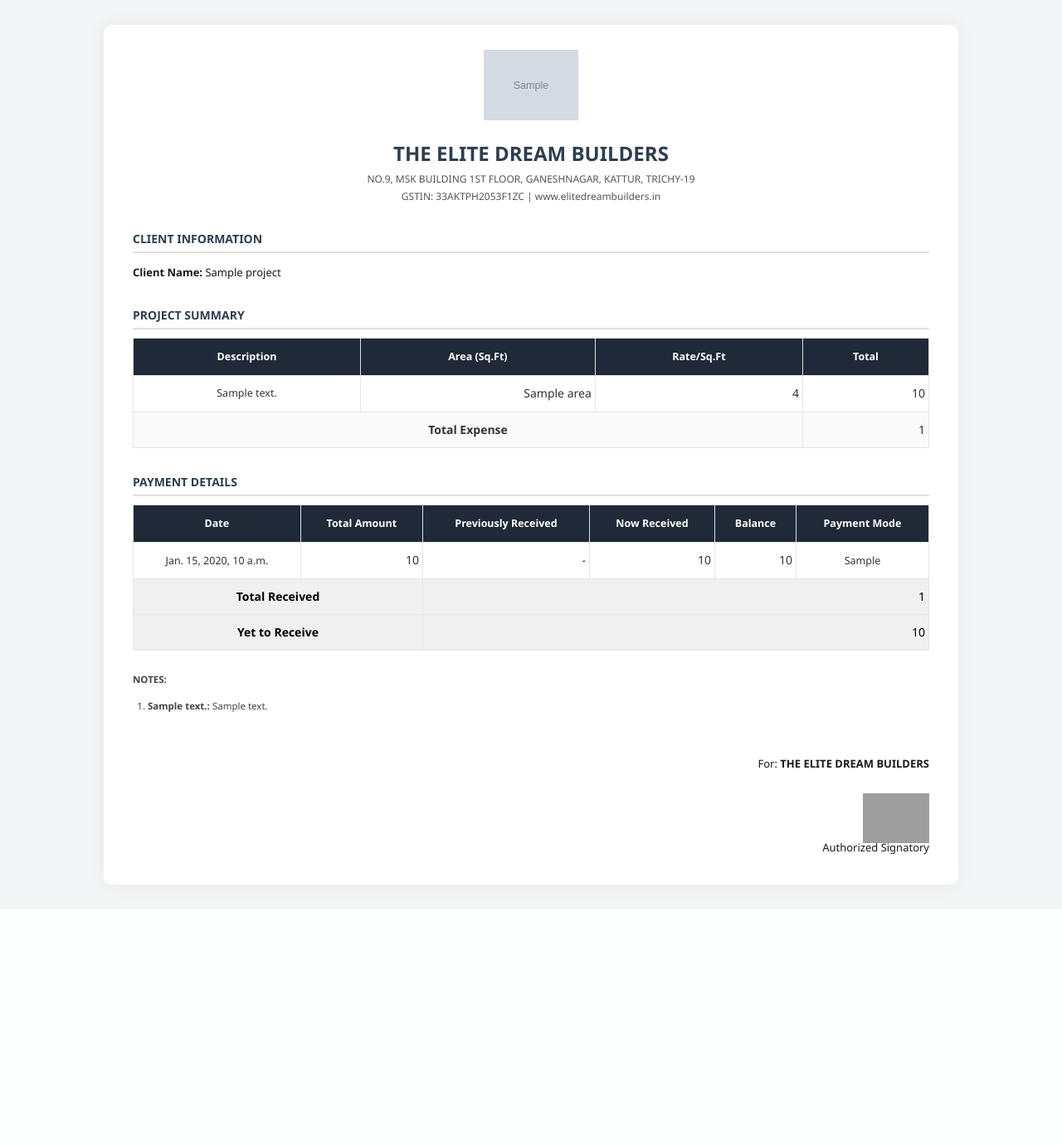
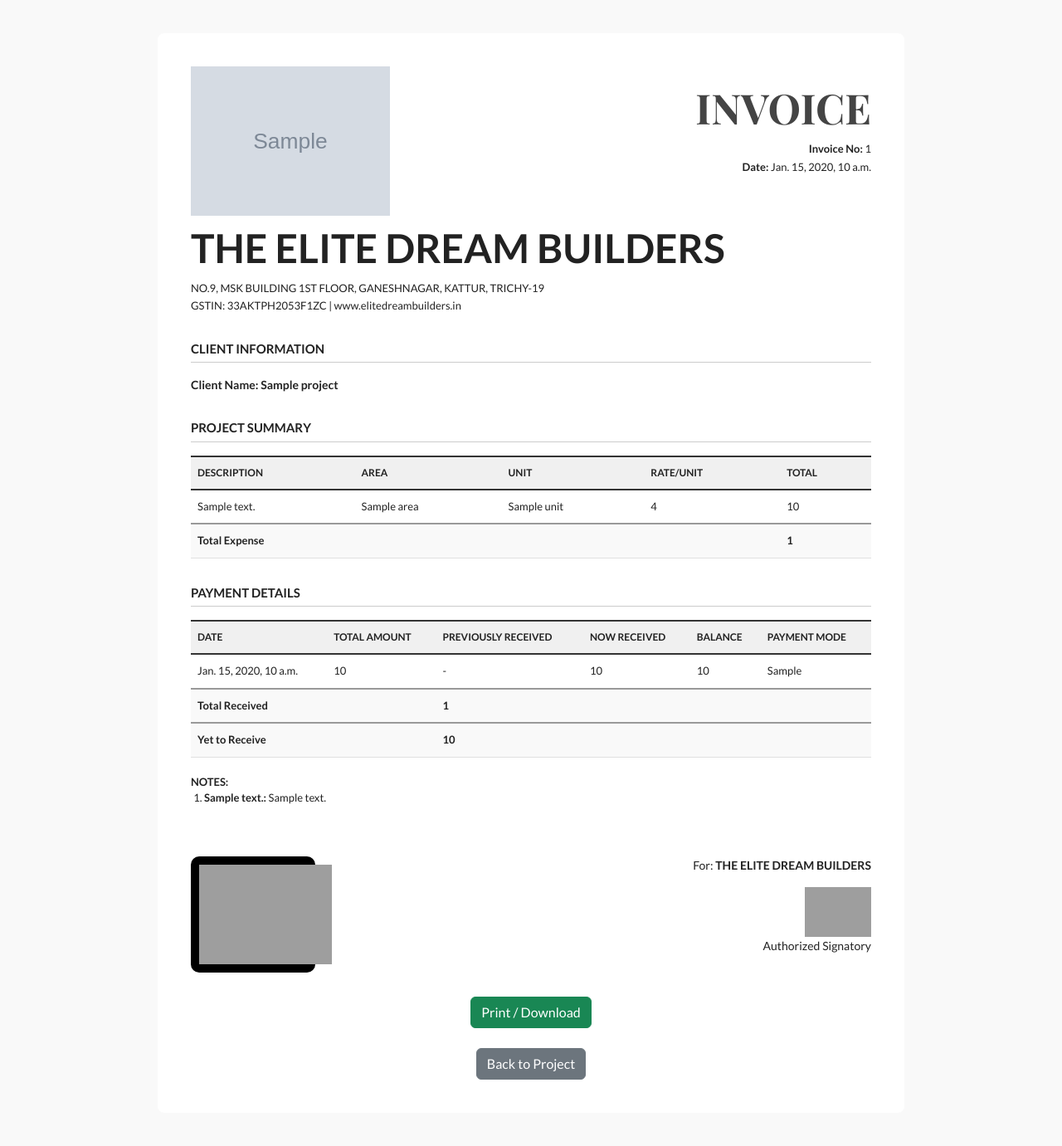
Before and after one commit to vivek248-cloud/billing, a Django app: template ledger_system/projects/templates/projects/invoice.html in a window 1280 px wide. Shown: the whole page at 83% size. Before the commit the page ends 1072 px from the top, so only its background shows below. Run offline with Django 3.2, Linux system fonts and the light colour scheme; the template is opened without the code that fills it: most values are stand-ins (such as "Sample title", 1, 10 or a date in 2020); grey boxes marked "Sample" are stand-in pictures; grey boxes are pictures that could not be loaded.

Commit message:
Update invoice.html

```diff
--- a/ledger_system/projects/templates/projects/invoice.html
+++ b/ledger_system/projects/templates/projects/invoice.html
@@ -1,4 +1,3 @@
-
 {% load extra_filters %}
 {% load static %}
 {% load humanize %}
@@ -8,181 +7,212 @@
 <html lang="en">
 <head>
     <meta charset="UTF-8">
-    <title>Invoice - {{ project.name }}</title>
+    <title>Invoice - {{ project.client_name }} ({{ invoice_date }})</title>
     <meta name="viewport" content="width=device-width, initial-scale=1.0">
+    <link href="https://cdn.jsdelivr.net/npm/bootstrap@5.3.0/dist/css/bootstrap.min.css" rel="stylesheet">
+   <!-- Add this to <head> -->
+<link href="https://fonts.googleapis.com/css2?family=Playfair+Display:wght@400;700&family=Lato:wght@300;400;700&display=swap" rel="stylesheet">
 
 <style>
     body {
-        font-family: 'Segoe UI', 'Arial', sans-serif;
-        font-size: 13px;
-        color: #1a1a1a;
-        margin: 0;
-        background: #f4f5f7;
-        line-height: 1.6;
+        font-family: 'Lato', sans-serif;
+        background: #f9f9f9;
+        color: #222;
+        font-size: 14px;
     }
 
     .invoice-box {
-        max-width: 960px;
-        margin: 30px auto;
-        padding: 30px 35px;
-        background: #ffffff;
-        border-radius: 10px;
-        box-shadow: 0 0 25px rgba(0, 0, 0, 0.05);
+        max-width: 900px;
+        margin: 40px auto;
+        padding: 40px;
+        background: #fff;
+        border-radius: 8px;
+
     }
 
     .top-section {
-        text-align: center;
         margin-bottom: 30px;
     }
 
-    .top-section img {
-        height: 85px;
+    .top-section h1 {
+
+        font-size: 48px;
+        font-weight: 700;
         margin-bottom: 10px;
     }
 
-    .top-section h1 {
-        font-size: 24px;
-        margin: 5px 0 2px;
-        color: #2c3e50;
-        font-weight: 700;
+    .top-section p {
+        font-size: 13px;
+        margin: 2px 0;
     }
 
-    .top-section p {
-        margin: 2px 0;
-        font-size: 12px;
-        color: #555;
+    .invoice-meta {
+        float: right;
+        text-align: right;
+        margin-top: 20px;
+    }
+
+    .invoice-meta h1 {
+        font-family: 'Playfair Display', serif;
+        font-size: 50px;
+        color: #444;
     }
 
     .section-title {
-        font-size: 14px;
-        font-weight: 600;
-        color: #2c3e50;
+        font-weight: bold;
+        font-size: 15px;
+        border-bottom: 1px solid #ccc;
+        padding-bottom: 5px;
         margin-top: 30px;
-        margin-bottom: 10px;
-        border-bottom: 2px solid #e0e0e0;
-        padding-bottom: 4px;
     }
 
     table {
         width: 100%;
         border-collapse: collapse;
-        margin-bottom: 25px;
-        font-size: 12.5px;
+        margin-top: 10px;
     }
 
-    thead {
-        background-color: #f3f5f7;
+    th, td {
+        padding: 10px 8px;
+        border-bottom: 1px solid #e0e0e0;
+        font-size: 13px;
     }
 
     th {
-        padding: 12px 10px;
-        text-align: center;
-        color: white!important;
+        background-color: #f0f0f0;
         font-weight: 600;
-        border: 1px solid #e0e0e0;
+        border-top: 2px solid #333;
+        border-bottom: 2px solid #333;
+        text-transform: uppercase;
+        font-size: 12px;
     }
 
-    td {
-        padding: 10px;
-        text-align: center;
-        border: 1px solid #e6e6e6;
-        color: #333;
-    }
-
-    tbody tr:nth-child(even) {
+    tr:nth-child(even) {
         background-color: #fafafa;
     }
 
-    .total-row {
-        font-size: 14px;
-        font-weight: 600;
-        background-color: #f0f0f0;
-        color: #000;
+    .total-row td {
+        font-weight: bold;
+        background: #f9f9f9;
+        border-top: 2px solid #999;
     }
 
-    .highlight-td {
-        background-color: #1f2937;
-        color: white!important;
-        font-weight: 600;
+    .qr-code {
+        background-color: #000;
+        width: 150px;
+        padding: 10px;
+        border-radius: 10px;
     }
 
-    .notes {
-        font-size: 11.5px;
-        line-height: 1.7;
-        margin-top: 20px;
-        color: #444;
-    }
-
-    .notes ol {
-        padding-left: 18px;
-    }
-
-    .signature {
-        margin-top: 50px;
-        text-align: right;
-        font-size: 13px;
-    }
-
-    .signature p {
-        margin: 4px 0;
+    .qr-code img {
+        height: 120px;
+        display: block;
+        margin: auto;
     }
 
     .signature img {
         height: 60px;
-        margin-bottom: -10px;
     }
 
-    .rupees {
-        text-align: right;
+    .notes {
+        margin-top: 20px;
+        font-size: 13px;
+    }
+
+    .notes ol {
+        padding-left: 16px;
+    }
+
+    .payment-section {
+        margin-top: 40px;
+        display: flex;
+        justify-content: space-between;
+        flex-wrap: wrap;
+    }
+
+    .signature, .qr-sign {
+        margin-top: 20px;
+    }
+
+    .no-print {
+        text-align: center;
+        margin-top: 40px;
+    }
+
+    .btn-print {
+        background-color: #333;
+        color: #fff;
+        border: none;
+        padding: 10px 25px;
         font-size: 14px;
-        font-weight: 500;
-        padding-right: 4px;
+        border-radius: 4px;
+    }
+
+    .btn-print:hover {
+        background-color: #555;
     }
 
    @media print {
     body {
-            background: #fff;
         margin: 0;
+        padding: 0;
+        font-size: 12pt;
     }
 
     .invoice-box {
-            border: none;
+        padding: 10px !important;
+        margin: 0 auto;
+        width: 100%;
+        max-width: 100%;
         box-shadow: none;
-            padding: 0;
-            margin: 0;
     }
 
+    table {
+        width: 100%;
+        border-collapse: collapse;
+    }
+
+    @page {
+        size: A4 portrait;
+        margin: 1cm;
+    }
+
+    /* Remove any print-unfriendly elements */
     .no-print {
         display: none;
     }
 }
 
-    @page {
-        size: A4;
-        margin: 15mm;
-    }
 </style>
 
+
 </head>
+
 <body>
 <div class="invoice-box">
     <div class="top-section">
-        <img src="{{ logo_url }}" alt="Company Logo">
+        <div class="invoice-meta">
+            <h1>INVOICE</h1>
+            <p><strong>Invoice No:</strong> {{ invoice_number }}</p>
+            <p><strong>Date:</strong> {{ invoice_date }}</p>
+        </div>
+        <img src="{{ logo_url }}" alt="Company Logo" style="height: 180px; margin-bottom: 10px;">
         <h1>THE ELITE DREAM BUILDERS</h1>
         <p>NO.9, MSK BUILDING 1ST FLOOR, GANESHNAGAR, KATTUR, TRICHY-19</p>
         <p>GSTIN: 33AKTPH2053F1ZC | www.elitedreambuilders.in</p>
     </div>
 
     <p class="section-title">CLIENT INFORMATION</p>
-    <p><strong>Client Name:</strong> {{ project.client_name }}</p>
+    <p><strong>Client Name:</strong> <strong>{{ project.client_name }}</strong></p>
 
     <p class="section-title">PROJECT SUMMARY</p>
     <table>
         <thead>
         <tr class="highlight-td">
             <th>Description</th>
-            <th>Area (Sq.Ft)</th>
-            <th>Rate/Sq.Ft</th>
+            <th>Area</th>
+            <th>Unit</th>
+            <th>Rate/Unit</th>
             <th>Total</th>
         </tr>
         </thead>
@@ -191,14 +221,13 @@
             <tr>
                 <td>{{ expense.description }}</td>
                 <td class="rupees">{{ expense.area }}</td>
+                <td class="rupees">{{ expense.unit }}</td>
                 <td class="rupees">{{ expense.rate|indian_currency }}</td>
                 <td class="rupees">{{ expense.amount|indian_currency }}</td>
             </tr>
-        {% empty %}
-            <tr><td colspan="4">No expenses found for this project.</td></tr>
         {% endfor %}
         <tr class="total-row">
-            <td colspan="3">Total Expense</td>
+            <td colspan="4">Total Expense</td>
             <td class="rupees">{{ total_expense|indian_currency }}</td>
         </tr>
         </tbody>
@@ -226,18 +255,16 @@
                 <td class="rupees">{{ row.remaining_after_payment|indian_currency }}</td>
                 <td>{{ row.payment_mode|title }}</td>
             </tr>
-        {% empty %}
-            <tr><td colspan="6">No payments found.</td></tr>
         {% endfor %}
         </tbody>
         <tfoot>
         <tr class="total-row">
-            <td colspan="2" class="total-row">Total Received</td>
-            <td colspan="4" class="total-row rupees">{{ total_received|indian_currency }}</td>
+            <td colspan="2">Total Received</td>
+            <td colspan="4" class="rupees">{{ total_received|indian_currency }}</td>
         </tr>
         <tr class="total-row">
-            <td colspan="2" class="total-row">Yet to Receive</td>
-            <td colspan="4" class="total-row rupees">{{ yet_to_receive|indian_currency|default:"N/A" }}</td>
+            <td colspan="2">Yet to Receive</td>
+            <td colspan="4" class="rupees">{{ yet_to_receive|indian_currency|default:"N/A" }}</td>
         </tr>
         </tfoot>
     </table>
@@ -255,12 +282,45 @@
     </div>
     {% endif %}
 
-    <div class="signature">
-        <p>For: <strong>THE ELITE DREAM BUILDERS</strong></p>
-        <br>
-        <img src="{% static 'images/sign.png' %}" alt="E-signature" style="height: 60px; margin-bottom: -10px;">
-        <p style="margin-top: 0;">Authorized Signatory</p>
+    <div class="payment-section d-flex justify-content-between flex-wrap">
+
+
+
+    <div class="qr-sign" style="text-align: left; flex: 2; min-width: 250px;">
+
+        <div class="qr-code" style="display: inline-block;">
+            <img src="{% static 'images/EliteQR.jpg' %}" alt="UPI QR Code">
         </div>
     </div>
+    <div class="signature" style="margin-top: 20px; text-align: right; flex: 1; min-width: 200px;">
+        <p>For: <strong>THE ELITE DREAM BUILDERS</strong></p>
+        <img src="{% static 'images/sign.png' %}" alt="E-signature">
+        <p>Authorized Signatory</p>
+    </div>
+</div>
+
+
+<div class="text-center no-print my-4">
+    <button class="btn btn-success" onclick="window.print()">Print / Download</button>
+</div>
+<div class="text-center mt-4 no-print">
+    <a href="{% url 'client_details' project.id %}" class="btn btn-secondary" self>Back to Project</a>
+
+</div>
+
+<script>
+function downloadPDF() {
+    const element = document.querySelector('.invoice-box');
+    const opt = {
+        margin: 0.5,
+        filename: 'Invoice_{{ project.name }}.pdf',
+        image: { type: 'jpeg', quality: 0.98 },
+        html2canvas: { scale: 2 },
+        jsPDF: { unit: 'in', format: 'a4', orientation: 'portrait' }
+    };
+
+    html2pdf().set(opt).from(element).save();
+}
+</script>
 </body>
 </html>
```
Lines whose indentation alone changed are shown as unchanged.
